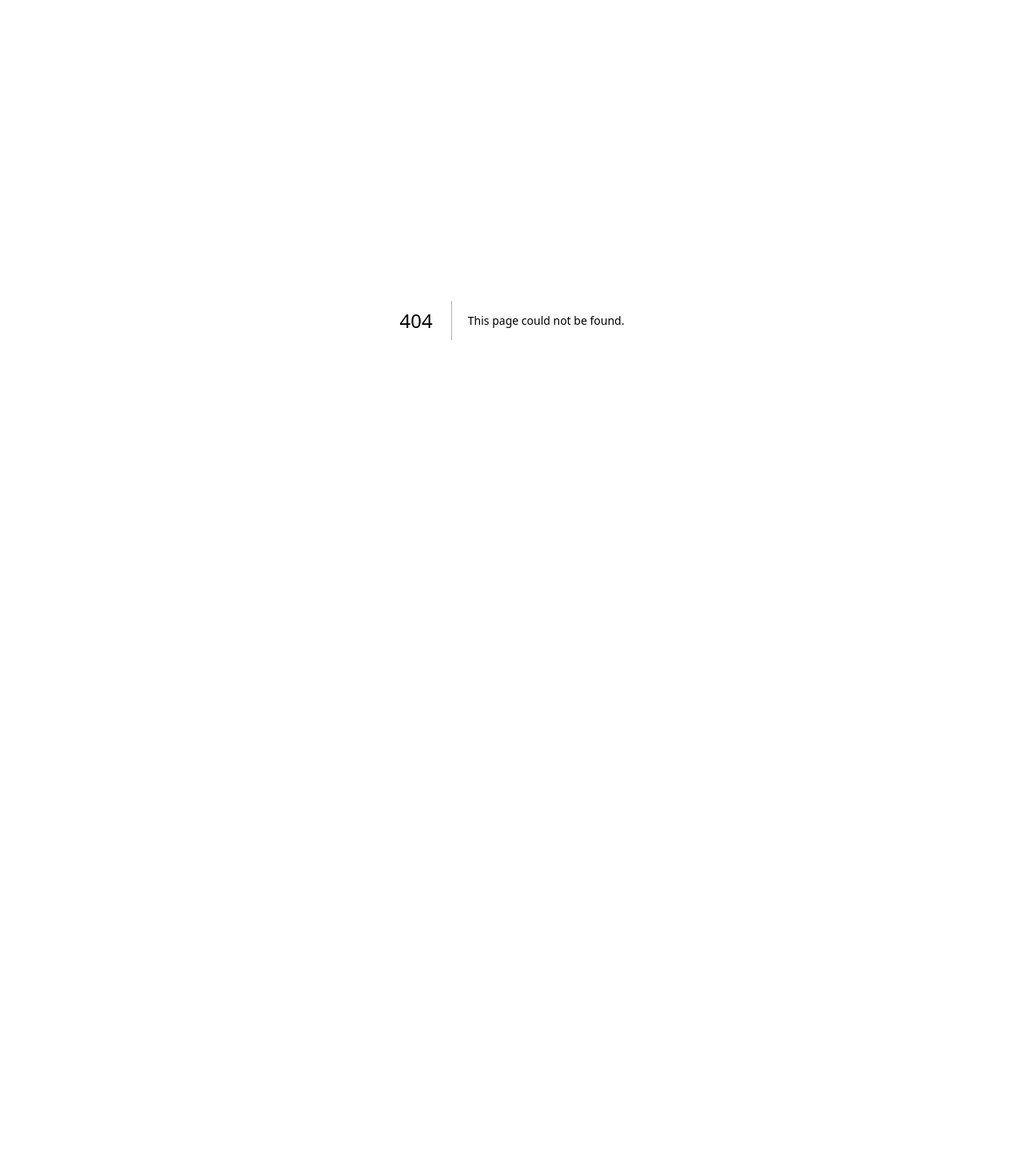
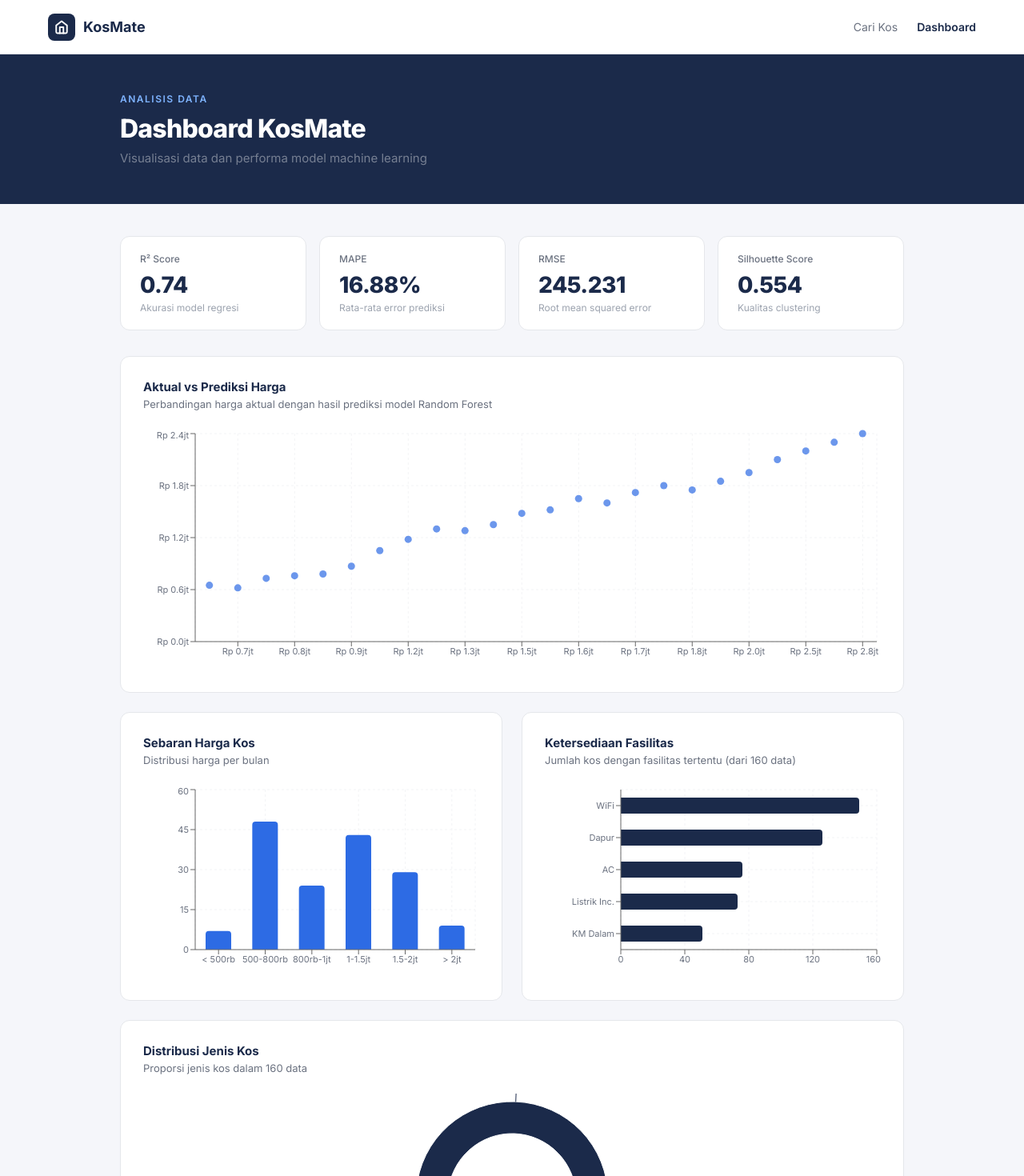
Before and after one commit to zerlyna/KosMate, a Next.js app: page /dashboard in a window 1280 px wide. Before the commit this address had no page. Shown: the top 1470 px of the page at 80% size. Before the commit the page ends 800 px from the top, so only its background shows below. Built offline with nearby package versions, Linux system fonts and the light colour scheme.

Commit message:
input dashboard

```diff
--- a/app/cari/page.tsx
+++ b/app/cari/page.tsx
@@ -8,6 +8,7 @@ import { InputUser, HasilPrediksi, getRekomendasi } from "@/lib/api";
 
 const navy = "#1B2A4A";
 const blue = "#2D6BE4";
+const gray = "#6B7280";
 
 export default function CariPage() {
   const [loading, setLoading] = useState(false);
@@ -30,7 +31,6 @@ export default function CariPage() {
   return (
     <main style={{ minHeight: "100vh", backgroundColor: "#F5F6FA", fontFamily: "'Inter', sans-serif" }}>
 
-      {/* Navbar */}
       <nav style={{
         backgroundColor: "white",
         borderBottom: "1px solid #E5E7EB",
@@ -44,15 +44,7 @@ export default function CariPage() {
         zIndex: 50,
       }}>
         <Link href="/" style={{ display: "flex", alignItems: "center", gap: "10px", textDecoration: "none" }}>
-          <div style={{
-            backgroundColor: navy,
-            width: "34px",
-            height: "34px",
-            borderRadius: "8px",
-            display: "flex",
-            alignItems: "center",
-            justifyContent: "center",
-          }}>
+          <div style={{ backgroundColor: navy, width: "34px", height: "34px", borderRadius: "8px", display: "flex", alignItems: "center", justifyContent: "center" }}>
             <svg width="18" height="18" viewBox="0 0 24 24" fill="none" stroke="white" strokeWidth="2.5" strokeLinecap="round" strokeLinejoin="round">
               <path d="M3 9l9-7 9 7v11a2 2 0 0 1-2 2H5a2 2 0 0 1-2-2z"/>
               <polyline points="9 22 9 12 15 12 15 22"/>
@@ -60,25 +52,20 @@ export default function CariPage() {
           </div>
           <span style={{ fontSize: "18px", fontWeight: 700, color: navy, letterSpacing: "-0.3px" }}>KosMate</span>
         </Link>
-        <span style={{ fontSize: "13px", color: "#9CA3AF", fontWeight: 500 }}>Cari Kos</span>
+        <div style={{ display: "flex", gap: "24px", alignItems: "center" }}>
+          <Link href="/dashboard" style={{ fontSize: "14px", color: gray, textDecoration: "none", fontWeight: 500 }}>Dashboard</Link>
+          <span style={{ fontSize: "14px", color: navy, fontWeight: 600 }}>Cari Kos</span>
+        </div>
       </nav>
 
-      {/* Header */}
       <div style={{ backgroundColor: navy }}>
         <div style={{ maxWidth: "1100px", margin: "0 auto", padding: "48px 60px" }}>
-          <p style={{ color: "#7EB3FF", fontSize: "12px", fontWeight: 600, letterSpacing: "1.5px", textTransform: "uppercase", marginBottom: "10px" }}>
-            Rekomendasi Personal
-          </p>
-          <h1 style={{ color: "white", fontSize: "32px", fontWeight: 800, letterSpacing: "-0.8px", marginBottom: "8px" }}>
-            Temukan Kos yang Sesuai
-          </h1>
-          <p style={{ color: "rgba(255,255,255,0.4)", fontSize: "15px" }}>
-            Isi preferensi kamu di bawah ini
-          </p>
+          <p style={{ color: "#7EB3FF", fontSize: "12px", fontWeight: 600, letterSpacing: "1.5px", textTransform: "uppercase", marginBottom: "10px" }}>Rekomendasi Personal</p>
+          <h1 style={{ color: "white", fontSize: "32px", fontWeight: 800, letterSpacing: "-0.8px", marginBottom: "8px" }}>Temukan Kos yang Sesuai</h1>
+          <p style={{ color: "rgba(255,255,255,0.4)", fontSize: "15px" }}>Isi preferensi kamu di bawah ini</p>
         </div>
       </div>
 
-      {/* Content */}
       <div style={{
         maxWidth: "1100px",
         margin: "0 auto",
--- /dev/null
+++ b/app/dashboard/page.tsx
@@ -0,0 +1,203 @@
+"use client";
+
+import Link from "next/link";
+import {
+  ScatterChart, Scatter, XAxis, YAxis, CartesianGrid, Tooltip, ResponsiveContainer,
+  BarChart, Bar, PieChart, Pie, Cell, Legend,
+} from "recharts";
+
+const navy = "#1B2A4A";
+const blue = "#2D6BE4";
+const gray = "#6B7280";
+
+const metrik = [
+  { label: "R² Score", value: "0.74", desc: "Akurasi model regresi" },
+  { label: "MAPE", value: "16.88%", desc: "Rata-rata error prediksi" },
+  { label: "RMSE", value: "245.231", desc: "Root mean squared error" },
+  { label: "Silhouette Score", value: "0.554", desc: "Kualitas clustering" },
+];
+
+const sebaranHarga = [
+  { range: "< 500rb", jumlah: 7 },
+  { range: "500-800rb", jumlah: 48 },
+  { range: "800rb-1jt", jumlah: 24 },
+  { range: "1-1.5jt", jumlah: 43 },
+  { range: "1.5-2jt", jumlah: 29 },
+  { range: "> 2jt", jumlah: 9 },
+];
+
+const jenisKos = [
+  { name: "Khusus Laki-laki", value: 80, color: "#1B2A4A" },
+  { name: "Khusus Perempuan", value: 73, color: "#2D6BE4" },
+  { name: "Campur", value: 7, color: "#93C5FD" },
+];
+
+const fasilitas = [
+  { name: "WiFi", jumlah: 149 },
+  { name: "Dapur", jumlah: 126 },
+  { name: "AC", jumlah: 76 },
+  { name: "Listrik Inc.", jumlah: 73 },
+  { name: "KM Dalam", jumlah: 51 },
+];
+
+const aktualVsPrediksi = [
+  { aktual: 500000, prediksi: 650000 },
+  { aktual: 650000, prediksi: 620000 },
+  { aktual: 700000, prediksi: 730000 },
+  { aktual: 750000, prediksi: 760000 },
+  { aktual: 800000, prediksi: 780000 },
+  { aktual: 900000, prediksi: 870000 },
+  { aktual: 1100000, prediksi: 1050000 },
+  { aktual: 1200000, prediksi: 1180000 },
+  { aktual: 1250000, prediksi: 1300000 },
+  { aktual: 1300000, prediksi: 1280000 },
+  { aktual: 1400000, prediksi: 1350000 },
+  { aktual: 1500000, prediksi: 1480000 },
+  { aktual: 1550000, prediksi: 1520000 },
+  { aktual: 1600000, prediksi: 1650000 },
+  { aktual: 1650000, prediksi: 1600000 },
+  { aktual: 1700000, prediksi: 1720000 },
+  { aktual: 1750000, prediksi: 1800000 },
+  { aktual: 1800000, prediksi: 1750000 },
+  { aktual: 1900000, prediksi: 1850000 },
+  { aktual: 2000000, prediksi: 1950000 },
+  { aktual: 2300000, prediksi: 2100000 },
+  { aktual: 2500000, prediksi: 2200000 },
+  { aktual: 2600000, prediksi: 2300000 },
+  { aktual: 2750000, prediksi: 2400000 },
+];
+
+const formatRupiah = (val: number) => `Rp ${(val / 1000000).toFixed(1)}jt`;
+
+export default function DashboardPage() {
+  return (
+    <main style={{ minHeight: "100vh", backgroundColor: "#F5F6FA", fontFamily: "'Inter', sans-serif" }}>
+
+      {/* Navbar */}
+      <nav style={{
+        backgroundColor: "white",
+        borderBottom: "1px solid #E5E7EB",
+        padding: "0 60px",
+        height: "68px",
+        display: "flex",
+        alignItems: "center",
+        justifyContent: "space-between",
+        position: "sticky",
+        top: 0,
+        zIndex: 50,
+      }}>
+        <Link href="/" style={{ display: "flex", alignItems: "center", gap: "10px", textDecoration: "none" }}>
+          <div style={{ backgroundColor: navy, width: "34px", height: "34px", borderRadius: "8px", display: "flex", alignItems: "center", justifyContent: "center" }}>
+            <svg width="18" height="18" viewBox="0 0 24 24" fill="none" stroke="white" strokeWidth="2.5" strokeLinecap="round" strokeLinejoin="round">
+              <path d="M3 9l9-7 9 7v11a2 2 0 0 1-2 2H5a2 2 0 0 1-2-2z"/>
+              <polyline points="9 22 9 12 15 12 15 22"/>
+            </svg>
+          </div>
+          <span style={{ fontSize: "18px", fontWeight: 700, color: navy }}>KosMate</span>
+        </Link>
+        <div style={{ display: "flex", gap: "24px", alignItems: "center" }}>
+          <Link href="/cari" style={{ fontSize: "14px", color: gray, textDecoration: "none" }}>Cari Kos</Link>
+          <Link href="/dashboard" style={{ fontSize: "14px", color: navy, fontWeight: 600, textDecoration: "none" }}>Dashboard</Link>
+        </div>
+      </nav>
+
+      {/* Header */}
+      <div style={{ backgroundColor: navy }}>
+        <div style={{ maxWidth: "1100px", margin: "0 auto", padding: "48px 60px" }}>
+          <p style={{ color: "#7EB3FF", fontSize: "12px", fontWeight: 600, letterSpacing: "1.5px", textTransform: "uppercase", marginBottom: "10px" }}>Analisis Data</p>
+          <h1 style={{ color: "white", fontSize: "32px", fontWeight: 800, letterSpacing: "-0.8px", marginBottom: "8px" }}>Dashboard KosMate</h1>
+          <p style={{ color: "rgba(255,255,255,0.4)", fontSize: "15px" }}>Visualisasi data dan performa model machine learning</p>
+        </div>
+      </div>
+
+      <div style={{ maxWidth: "1100px", margin: "0 auto", padding: "40px 60px" }}>
+
+        {/* Metrik Cards */}
+        <div style={{ display: "grid", gridTemplateColumns: "repeat(4, 1fr)", gap: "16px", marginBottom: "32px" }}>
+          {metrik.map((m) => (
+            <div key={m.label} style={{ backgroundColor: "white", border: "1px solid #E5E7EB", borderRadius: "12px", padding: "20px 24px" }}>
+              <p style={{ fontSize: "12px", color: gray, marginBottom: "8px", fontWeight: 500 }}>{m.label}</p>
+              <p style={{ fontSize: "28px", fontWeight: 800, color: navy, marginBottom: "4px", letterSpacing: "-0.5px" }}>{m.value}</p>
+              <p style={{ fontSize: "12px", color: "#9CA3AF" }}>{m.desc}</p>
+            </div>
+          ))}
+        </div>
+
+        {/* Aktual vs Prediksi */}
+        <div style={{ backgroundColor: "white", border: "1px solid #E5E7EB", borderRadius: "12px", padding: "28px", marginBottom: "24px" }}>
+          <p style={{ fontWeight: 700, fontSize: "15px", color: navy, marginBottom: "4px" }}>Aktual vs Prediksi Harga</p>
+          <p style={{ fontSize: "13px", color: gray, marginBottom: "24px" }}>Perbandingan harga aktual dengan hasil prediksi model Random Forest</p>
+          <ResponsiveContainer width="100%" height={300}>
+            <ScatterChart>
+              <CartesianGrid strokeDasharray="3 3" stroke="#F3F4F6" />
+              <XAxis dataKey="aktual" name="Aktual" tickFormatter={formatRupiah} tick={{ fontSize: 11, fill: gray }} />
+              <YAxis dataKey="prediksi" name="Prediksi" tickFormatter={formatRupiah} tick={{ fontSize: 11, fill: gray }} />
+              <Tooltip formatter={(val: number) => `Rp ${val.toLocaleString("id-ID")}`} labelFormatter={() => ""} />
+              <Scatter data={aktualVsPrediksi} fill={blue} opacity={0.7} />
+            </ScatterChart>
+          </ResponsiveContainer>
+        </div>
+
+        {/* Sebaran Harga & Fasilitas */}
+        <div style={{ display: "grid", gridTemplateColumns: "1fr 1fr", gap: "24px", marginBottom: "24px" }}>
+
+          <div style={{ backgroundColor: "white", border: "1px solid #E5E7EB", borderRadius: "12px", padding: "28px" }}>
+            <p style={{ fontWeight: 700, fontSize: "15px", color: navy, marginBottom: "4px" }}>Sebaran Harga Kos</p>
+            <p style={{ fontSize: "13px", color: gray, marginBottom: "24px" }}>Distribusi harga per bulan</p>
+            <ResponsiveContainer width="100%" height={240}>
+              <BarChart data={sebaranHarga} barSize={32}>
+                <CartesianGrid strokeDasharray="3 3" stroke="#F3F4F6" />
+                <XAxis dataKey="range" tick={{ fontSize: 11, fill: gray }} />
+                <YAxis tick={{ fontSize: 11, fill: gray }} />
+                <Tooltip />
+                <Bar dataKey="jumlah" fill={blue} radius={[4, 4, 0, 0]} />
+              </BarChart>
+            </ResponsiveContainer>
+          </div>
+
+          <div style={{ backgroundColor: "white", border: "1px solid #E5E7EB", borderRadius: "12px", padding: "28px" }}>
+            <p style={{ fontWeight: 700, fontSize: "15px", color: navy, marginBottom: "4px" }}>Ketersediaan Fasilitas</p>
+            <p style={{ fontSize: "13px", color: gray, marginBottom: "24px" }}>Jumlah kos dengan fasilitas tertentu (dari 160 data)</p>
+            <ResponsiveContainer width="100%" height={240}>
+              <BarChart data={fasilitas} layout="vertical" barSize={20}>
+                <CartesianGrid strokeDasharray="3 3" stroke="#F3F4F6" />
+                <XAxis type="number" tick={{ fontSize: 11, fill: gray }} domain={[0, 160]} />
+                <YAxis dataKey="name" type="category" tick={{ fontSize: 11, fill: gray }} width={90} />
+                <Tooltip />
+                <Bar dataKey="jumlah" fill={navy} radius={[0, 4, 4, 0]} />
+              </BarChart>
+            </ResponsiveContainer>
+          </div>
+        </div>
+
+        {/* Jenis Kos */}
+        <div style={{ backgroundColor: "white", border: "1px solid #E5E7EB", borderRadius: "12px", padding: "28px" }}>
+          <p style={{ fontWeight: 700, fontSize: "15px", color: navy, marginBottom: "4px" }}>Distribusi Jenis Kos</p>
+          <p style={{ fontSize: "13px", color: gray, marginBottom: "24px" }}>Proporsi jenis kos dalam 160 data</p>
+          <ResponsiveContainer width="100%" height={280}>
+            <PieChart>
+              <Pie
+                data={jenisKos}
+                cx="50%"
+                cy="50%"
+                innerRadius={80}
+                outerRadius={120}
+                dataKey="value"
+                paddingAngle={3}
+                label={({ name, value }) => `${name}: ${value}`}
+                labelLine={true}
+              >
+                {jenisKos.map((entry, i) => (
+                  <Cell key={i} fill={entry.color} />
+                ))}
+              </Pie>
+              <Legend formatter={(val) => <span style={{ fontSize: "13px", color: gray }}>{val}</span>} />
+              <Tooltip formatter={(val: number) => `${val} kos`} />
+            </PieChart>
+          </ResponsiveContainer>
+        </div>
+
+      </div>
+    </main>
+  );
+}
--- a/app/page.tsx
+++ b/app/page.tsx
@@ -63,6 +63,8 @@ export default function LandingPage() {
           </div>
           <span style={{ fontSize: "18px", fontWeight: 700, color: navy, letterSpacing: "-0.3px" }}>KosMate</span>
         </div>
+        <div style={{ display: "flex", gap: "24px", alignItems: "center" }}>
+          <Link href="/dashboard" style={{ fontSize: "14px", color: gray, textDecoration: "none", fontWeight: 500 }}>Dashboard</Link>
           <Link href="/cari" style={{
             backgroundColor: blue,
             color: "white",
@@ -72,6 +74,7 @@ export default function LandingPage() {
             fontSize: "14px",
             textDecoration: "none",
           }}>Cari Kos</Link>
+        </div>
       </nav>
 
       {/* Hero */}
@@ -150,13 +153,7 @@ export default function LandingPage() {
             <div style={{ padding: "16px 20px", borderBottom: "1px solid rgba(255,255,255,0.06)" }}>
               <p style={{ color: "rgba(255,255,255,0.3)", fontSize: "11px", fontWeight: 600, textTransform: "uppercase", letterSpacing: "1px" }}>Rekomendasi Untukmu</p>
             </div>
-            <div
-              ref={scrollRef}
-              style={{
-                height: "240px",
-                overflowY: "hidden",
-              }}
-            >
+            <div ref={scrollRef} style={{ height: "240px", overflowY: "hidden" }}>
               {kos.map((k, i) => (
                 <div key={i} style={{
                   padding: "16px 20px",
--- a/package.json
+++ b/package.json
@@ -13,7 +13,8 @@
     "lucide-react": "^1.16.0",
     "next": "16.2.6",
     "react": "19.2.4",
-    "react-dom": "19.2.4"
+    "react-dom": "19.2.4",
+    "recharts": "^3.8.1"
   },
   "devDependencies": {
     "@tailwindcss/postcss": "^4",
```
Also changed, not shown: 1 other file (tests, documents, lock files or other folders). Lines whose indentation alone changed are shown as unchanged.
